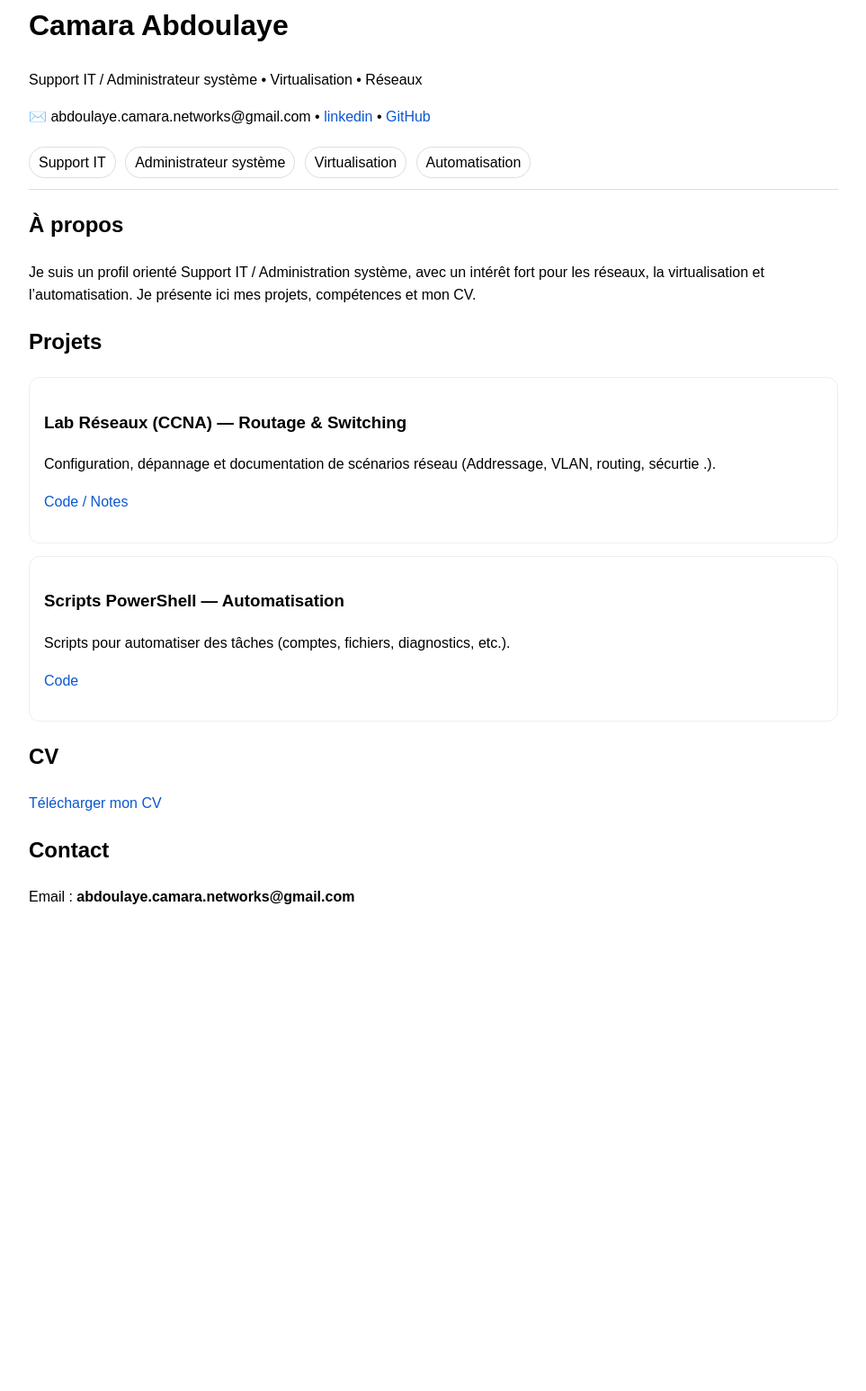
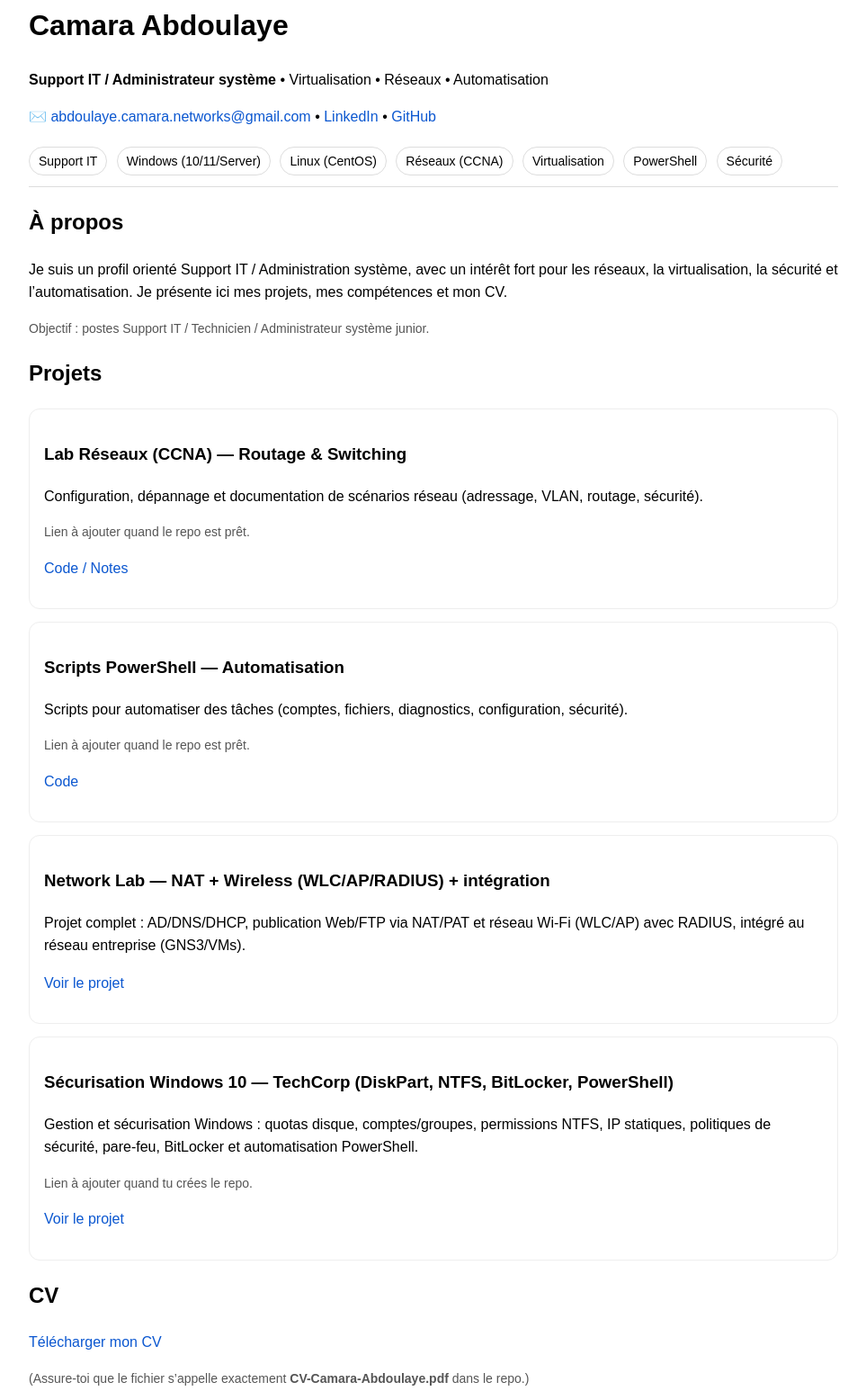
Before and after one commit to CamaraAbdoulaye/portfolio, a plain HTML site: page index.html in a window 1280 px wide. Shown: the part 37-1583 px from the top of the page at 90% size, without its empty margins (158-1121 px from the left). Before the commit the page ends 1087 px from the top, so only its background shows below. Drawn offline with Linux system fonts and the light colour scheme.

Commit message:
index.html

```diff
--- a/index.html
+++ b/index.html
@@ -6,36 +6,99 @@
 <title>Portfolio - Camara Abdoulaye</title>
 <style>
 
-    body{font-family:Arial, sans-serif; max-width:900px; margin:40px auto; padding:0 16px; line-height:1.6;}
+    body{
 
-    header{border-bottom:1px solid #ddd; padding-bottom:12px; margin-bottom:20px;}
+      font-family: Arial, sans-serif;
 
-    .tag{display:inline-block; padding:4px 10px; border:1px solid #ddd; border-radius:999px; margin:4px 6px 0 0;}
+      max-width: 900px;
 
+      margin: 40px auto;
 
-    .card{border:1px solid #eee; border-radius:12px; padding:16px; margin:14px 0;}
+      padding: 0 16px;
 
-    a{color:#0b57d0; text-decoration:none;}
+      line-height: 1.6;
 
-    a:hover{text-decoration:underline;}
+    }
+
+    header{
+
+      border-bottom: 1px solid #ddd;
+
+      padding-bottom: 12px;
+
+      margin-bottom: 20px;
+
+    }
+
+    .tag{
+
+      display: inline-block;
+
+      padding: 4px 10px;
+
+      border: 1px solid #ddd;
+
+      border-radius: 999px;
+
+      margin: 4px 6px 0 0;
+
+      font-size: 14px;
+
+    }
+
+    .card{
+
+      border: 1px solid #eee;
+
+      border-radius: 12px;
+
+      padding: 16px;
+
+      margin: 14px 0;
+
+    }
+
+    a{
+
+      color:#0b57d0;
+
+      text-decoration:none;
+
+    }
+
+    a:hover{
+
+      text-decoration:underline;
+
+    }
+
+    .muted{
+
+      color:#555;
+
+      font-size: 14px;
+
+    }
 </style>
 </head>
 <body>
 <header>
 <h1>Camara Abdoulaye</h1>
-<p>Support IT / Administrateur système • Virtualisation • Réseaux</p>
+<p><strong>Support IT / Administrateur système</strong> • Virtualisation • Réseaux • Automatisation</p>
 <p>
 
-      ✉️ abdoulaye.camara.networks@gmail.com •
-<a href="https://www.linkedin.com/in/abdoulaye-camara-624b40347">linkedin</a> •
-<a href="https://github.com/CamaraAbdoulaye">GitHub</a>
+      ✉️ <a href="mailto:abdoulaye.camara.networks@gmail.com">abdoulaye.camara.networks@gmail.com</a> •
+<a href="https://www.linkedin.com/in/abdoulaye-camara-624b40347" target="_blank" rel="noopener noreferrer">LinkedIn</a> •
+<a href="https://github.com/CamaraAbdoulaye" target="_blank" rel="noopener noreferrer">GitHub</a>
 </p>
 <div>
 <span class="tag">Support IT</span>
-<span class="tag">Administrateur système</span>
+<span class="tag">Windows (10/11/Server)</span>
+<span class="tag">Linux (CentOS)</span>
+<span class="tag">Réseaux (CCNA)</span>
 <span class="tag">Virtualisation</span>
-<span class="tag">Automatisation</span>
-
+<span class="tag">PowerShell</span>
+<span class="tag">Sécurité</span>
 </div>
 </header>
 <section>
@@ -44,30 +107,75 @@
 
       Je suis un profil orienté Support IT / Administration système, avec un intérêt fort pour les réseaux,
 
-      la virtualisation et l’automatisation. Je présente ici mes projets, compétences et mon CV.
+      la virtualisation, la sécurité et l’automatisation. Je présente ici mes projets, mes compétences et mon CV.
+</p>
+<p class="muted">
+
+      Objectif : postes Support IT / Technicien / Administrateur système junior.
 </p>
 </section>
 <section>
 <h2>Projets</h2>
 <div class="card">
 <h3>Lab Réseaux (CCNA) — Routage & Switching</h3>
-<p>Configuration, dépannage et documentation de scénarios réseau (Addressage, VLAN, routing, sécurtie .).</p>
-<p><a href="#">Code / Notes</a></p>
+<p>
+
+        Configuration, dépannage et documentation de scénarios réseau (adressage, VLAN, routage, sécurité).
+</p>
+<p class="muted">Lien à ajouter quand le repo est prêt.</p>
+<p><a href="#" title="Remplace # par le lien du repo">Code / Notes</a></p>
 </div>
 <div class="card">
 <h3>Scripts PowerShell — Automatisation</h3>
-<p>Scripts pour automatiser des tâches (comptes, fichiers, diagnostics, etc.).</p>
-<p><a href="#">Code</a></p>
+<p>
+
+        Scripts pour automatiser des tâches (comptes, fichiers, diagnostics, configuration, sécurité).
+</p>
+<p class="muted">Lien à ajouter quand le repo est prêt.</p>
+<p><a href="#" title="Remplace # par le lien du repo">Code</a></p>
+</div>
+<div class="card">
+<h3>Network Lab — NAT + Wireless (WLC/AP/RADIUS) + intégration</h3>
+<p>
+
+        Projet complet : AD/DNS/DHCP, publication Web/FTP via NAT/PAT et réseau Wi-Fi (WLC/AP) avec RADIUS,
+
+        intégré au réseau entreprise (GNS3/VMs).
+</p>
+<p>
+<a href="https://github.com/CamaraAbdoulaye/network-lab-nat-wireless-integration"
+
+           target="_blank" rel="noopener noreferrer">Voir le projet</a>
+</p>
+</div>
+<div class="card">
+<h3>Sécurisation Windows 10 — TechCorp (DiskPart, NTFS, BitLocker, PowerShell)</h3>
+<p>
+
+        Gestion et sécurisation Windows : quotas disque, comptes/groupes, permissions NTFS, IP statiques,
+
+        politiques de sécurité, pare-feu, BitLocker et automatisation PowerShell.
+</p>
+<p class="muted">Lien à ajouter quand tu crées le repo.</p>
+<p><a href="#" title="Remplace # par le lien du repo">Voir le projet</a></p>
 </div>
 </section>
 <section>
 <h2>CV</h2>
+<p>
+<a href="./CV-Camara-Abdoulaye.pdf" target="_blank" rel="noopener noreferrer">
 
-<p><a href="CV_ABDOULAYE CAMARA.pdf"target="_blank">Télécharger mon CV</a></p>
+        Télécharger mon CV
+</a>
+</p>
+<p class="muted">
+
+      (Assure-toi que le fichier s’appelle exactement <strong>CV-Camara-Abdoulaye.pdf</strong> dans le repo.)
+</p>
 </section>
 <section>
 <h2>Contact</h2>
-<p>Email : <strong>abdoulaye.camara.networks@gmail.com</strong></p>
+<p>Email : <strong><a href="mailto:abdoulaye.camara.networks@gmail.com">abdoulaye.camara.networks@gmail.com</a></strong></p>
 </section>
 </body>
 </html>
```
